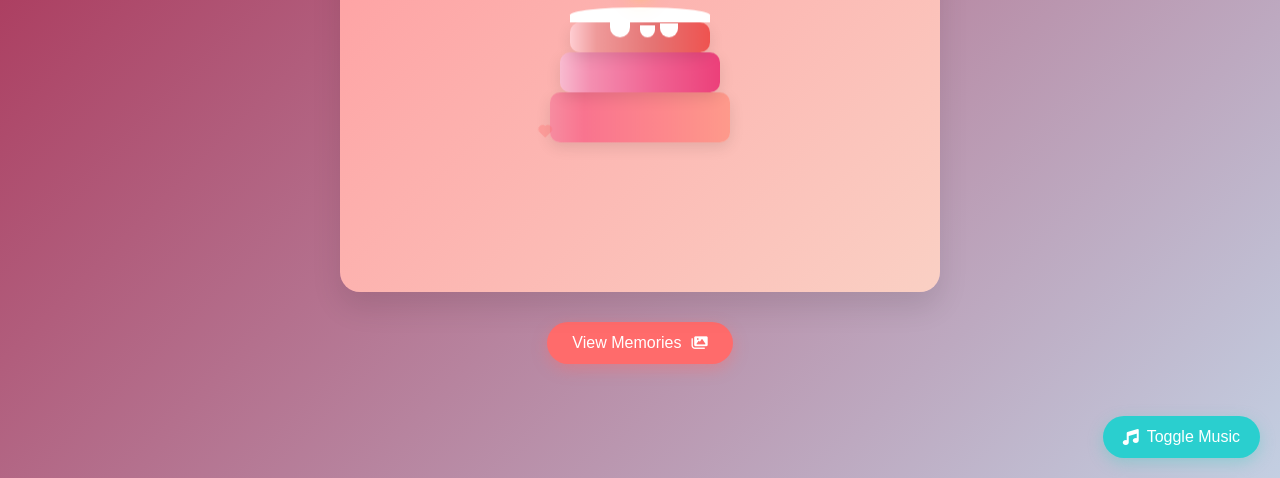
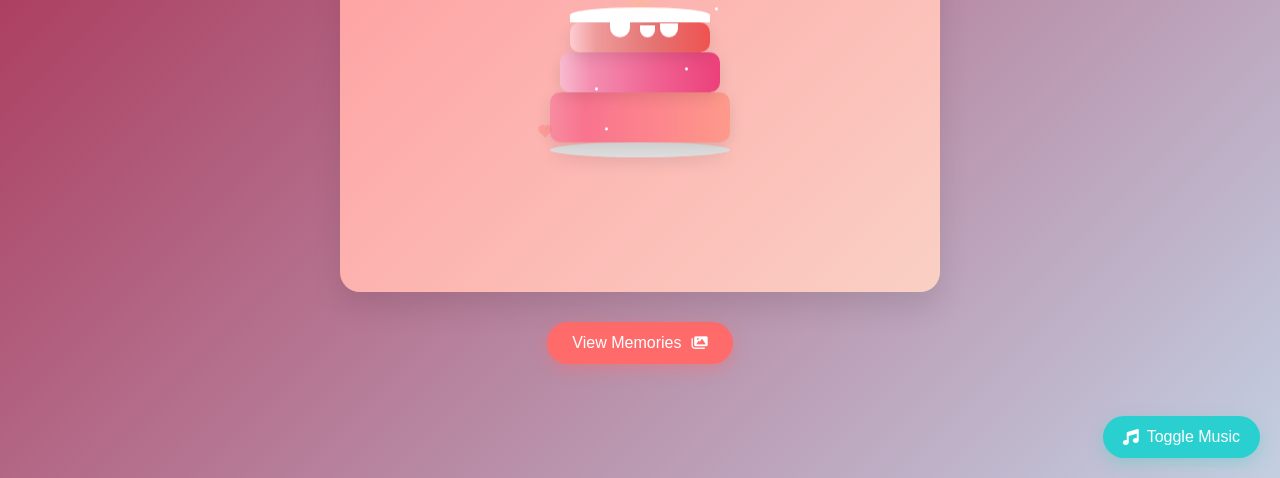
Before and after one commit to Bhoot57/birthday, a plain HTML site: page index.html in a window 1280 px wide. Shown: the part 322-800 px from the top of the page. Drawn offline with Linux system fonts and the light colour scheme.

Commit message:
Update index.html

```diff
--- a/index.html
+++ b/index.html
@@ -16,7 +16,7 @@
                 <div class="flip-card-front">
                     <h1 class="birthday-title">Happy Birthday!</h1>
                     <div class="luxury-cake">
-                        <div claas="cake-plate"></div>
+                        <div class="cake-plate"></div>
                         <div class="cake-layer layer-1"></div>
                         <div class="cake-layer layer-2"></div>
                         <div class="cake-layer layer-3"></div>
@@ -29,7 +29,7 @@
                             <div class="flame"></div>
                             <div class="glow"></div>
                         </div>
-                        <div calss="sparkles"></div>
+                        <div class="sparkles"></div>
                     </div>
                     <div class="floating-hearts">
                         <div class="heart"></div>
```
